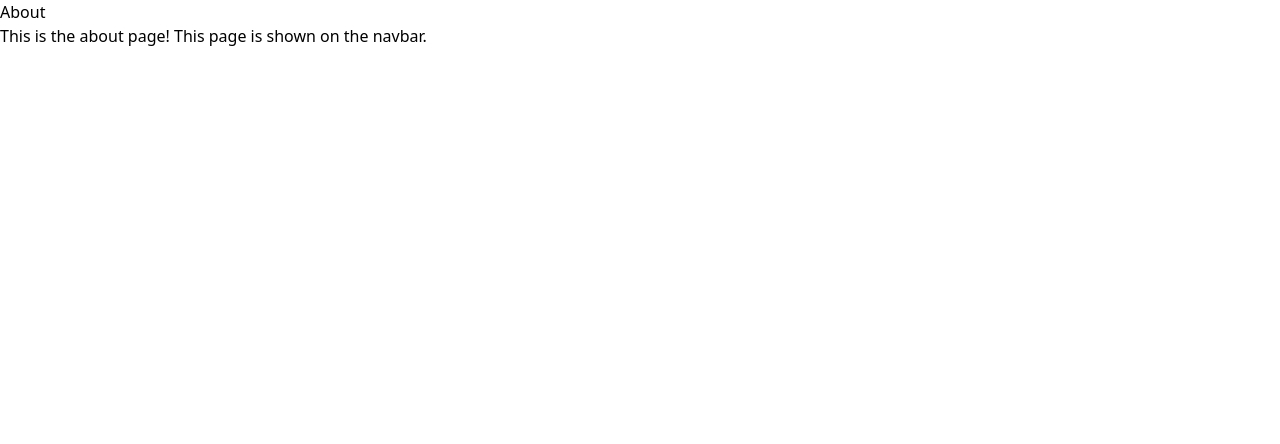
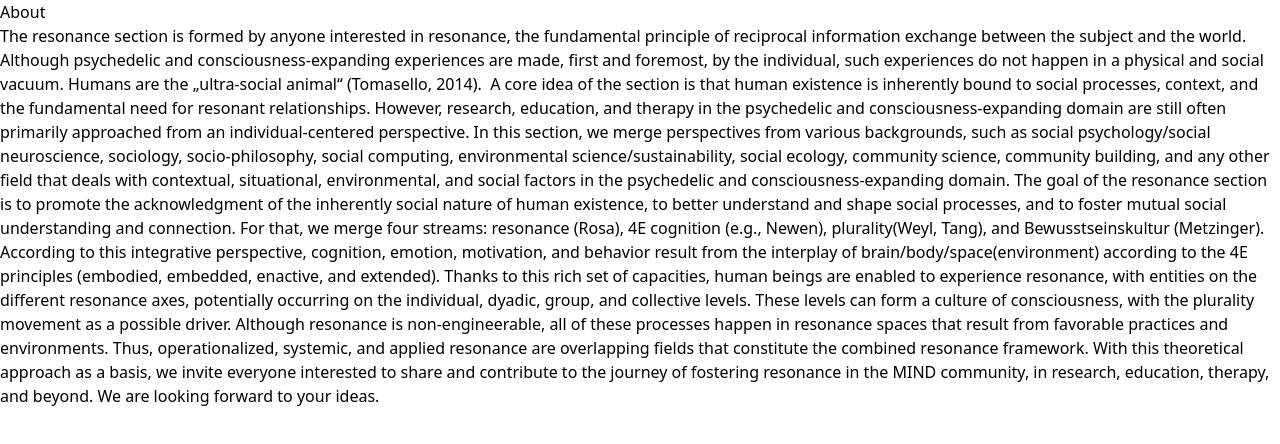
Before and after one commit to SocialResonance/wiki-next, a Next.js app: page /about in a window 1280 px wide. Shown: the top 444 px of the page. Built offline with nearby package versions, Linux system fonts and the light colour scheme.

Commit message:
Update about.mdx

```diff
--- a/pages/about.mdx
+++ b/pages/about.mdx
@@ -1,3 +1,7 @@
 # About
 
-This is the about page! This page is shown on the navbar.
+The resonance section is formed by anyone interested in resonance, the fundamental principle of reciprocal information exchange between the subject and the world. Although psychedelic and consciousness-expanding experiences are made, first and foremost, by the individual, such experiences do not happen in a physical and social vacuum.
+	Humans are the „ultra-social animal“ (Tomasello, 2014).  A core idea of the section is that human existence is inherently bound to social processes, context, and the fundamental need for resonant relationships. However, research, education, and therapy in the psychedelic and consciousness-expanding domain are still often primarily approached from an individual-centered perspective.
+	In this section, we merge perspectives from various backgrounds, such as social psychology/social neuroscience, sociology, socio-philosophy, social computing, environmental science/sustainability, social ecology, community science, community building, and any other field that deals with contextual, situational, environmental, and social factors in the psychedelic and consciousness-expanding domain. The goal of the resonance section is to promote the acknowledgment of the inherently social nature of human existence, to better understand and shape social processes, and to foster mutual social understanding and connection. For that, we merge four streams: resonance (Rosa), 4E cognition (e.g., Newen), plurality(Weyl, Tang), and Bewusstseinskultur (Metzinger).
+	According to this integrative perspective, cognition, emotion, motivation, and behavior result from the interplay of brain/body/space(environment) according to the 4E principles (embodied, embedded, enactive, and extended). Thanks to this rich set of capacities, human beings are enabled to experience resonance, with entities on the different resonance axes, potentially occurring on the individual, dyadic, group, and collective levels. These levels can form a culture of consciousness, with the plurality movement as a possible driver. Although resonance is non-engineerable, all of these processes happen in resonance spaces that result from favorable practices and environments.
+	Thus, operationalized, systemic, and applied resonance are overlapping fields that constitute the combined resonance framework. With this theoretical approach as a basis, we invite everyone interested to share and contribute to the journey of fostering resonance in the MIND community, in research, education, therapy, and beyond. We are looking forward to your ideas.
```
